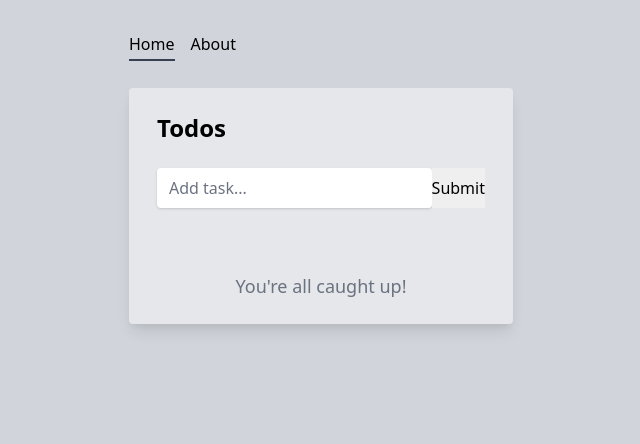
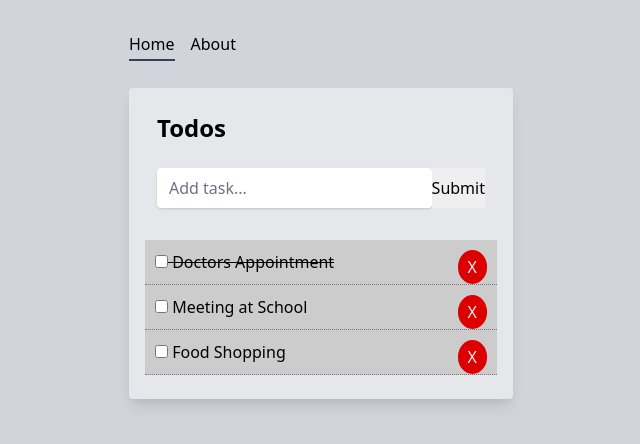
Before and after one commit to naruto4999/to-do-app, a React (Create React App) app: page / in a window 1280 px wide. Shown: the top 444 px of the page, without its empty margins (319-959 px from the left). Built offline with nearby package versions, Linux system fonts and the light colour scheme.

Commit message:
App: Add some initial tasks to the state

```diff
--- a/src/App.js
+++ b/src/App.js
@@ -8,7 +8,25 @@ import AddTodo from "./components/AddTodo";
 import About from "./pages/About";
 
 function App() {
-  const [todos, setTodos] = useState([]);
+  const [todos, setTodos] = useState([
+    {
+      id: 1,
+      title: "Doctors Appointment",
+      day: "Feb 5th at 2:30pm",
+      completed: true,
+    },
+    {
+      id: 2,
+      title: "Meeting at School",
+      completed: false,
+    },
+    {
+      id: 3,
+      title: "Food Shopping",
+      completed: false,
+    },
+  ]);
+  // const [todos, setTodos] = useState([]);
 
   // Add a new todo item
   const addTodo = (title) => {
```
